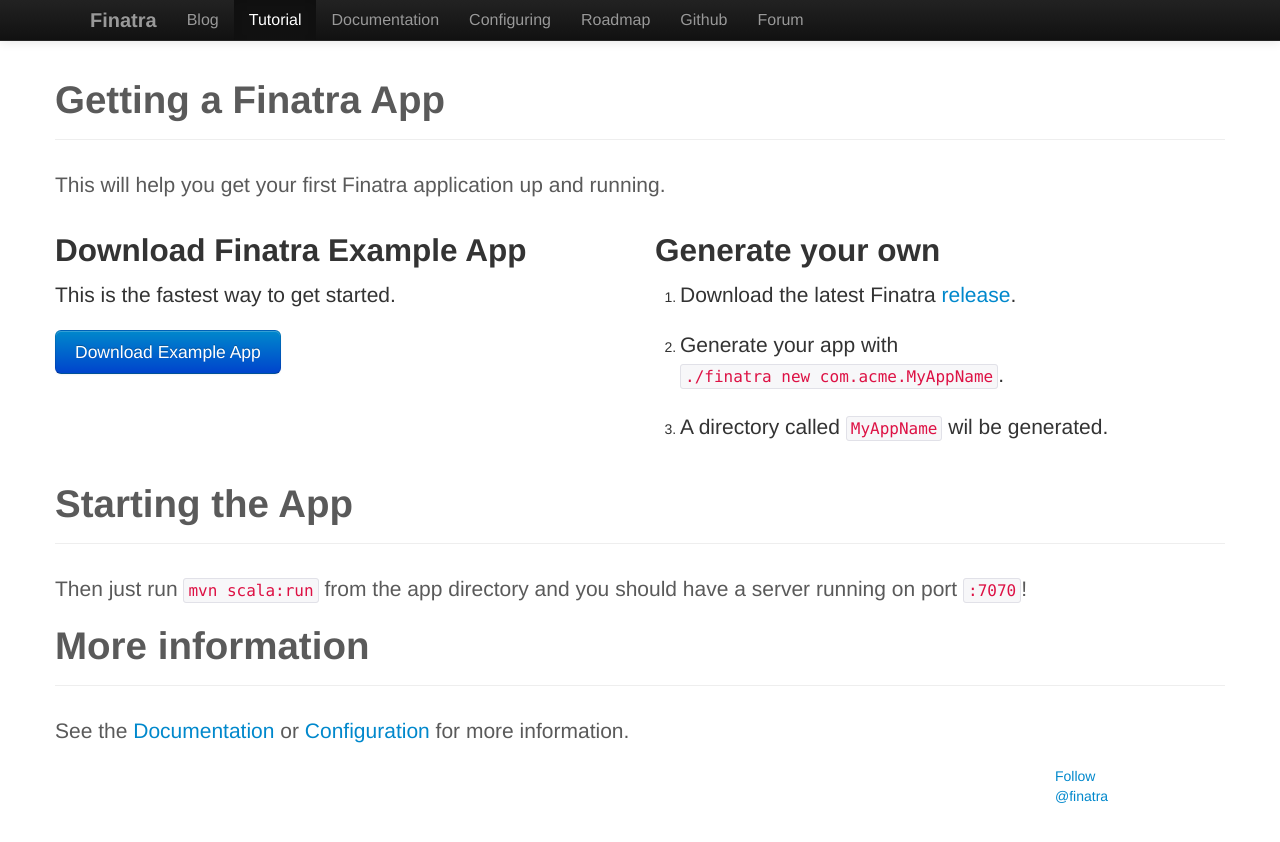
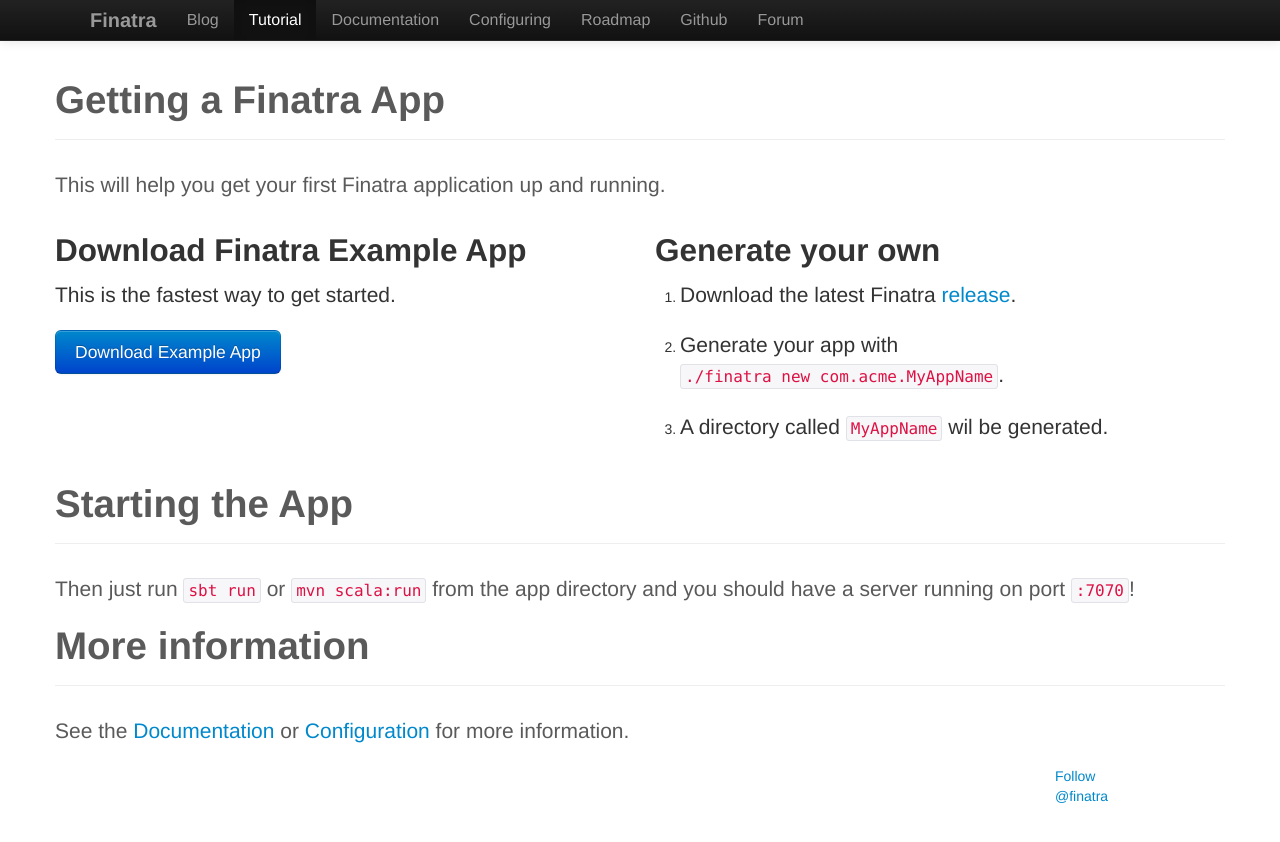
Before and after one commit to capotej/finatra-site, a Jekyll site: the page built from docs/tutorial.html, in a window 1280 px wide. Shown: the top 842 px of the page. Built offline with Jekyll 4.4.1, drawn with Linux system fonts in a browser that asks for light colours; nearby versions of some CDN libraries; Markdown is read by kramdown in place of the engine named in the settings; comment, search, counter and statistics services are not loaded.

Commit message:
added sbt to tutorial

```diff
--- a/docs/tutorial.html
+++ b/docs/tutorial.html
@@ -25,7 +25,7 @@ layout: finatra
 <div class="page-header">
 <h1>Starting the App</h1>
 </div>
-<p class="lead">Then just run <code>mvn scala:run</code> from the app directory and you should have a server running on port <code>:7070</code>!</p>
+<p class="lead">Then just run <code>sbt run</code> or <code>mvn scala:run</code> from the app directory and you should have a server running on port <code>:7070</code>!</p>
 <div class="page-header">
 <h1>More information</h1>
 </div>
```
Also changed, not shown: 1 other file.
